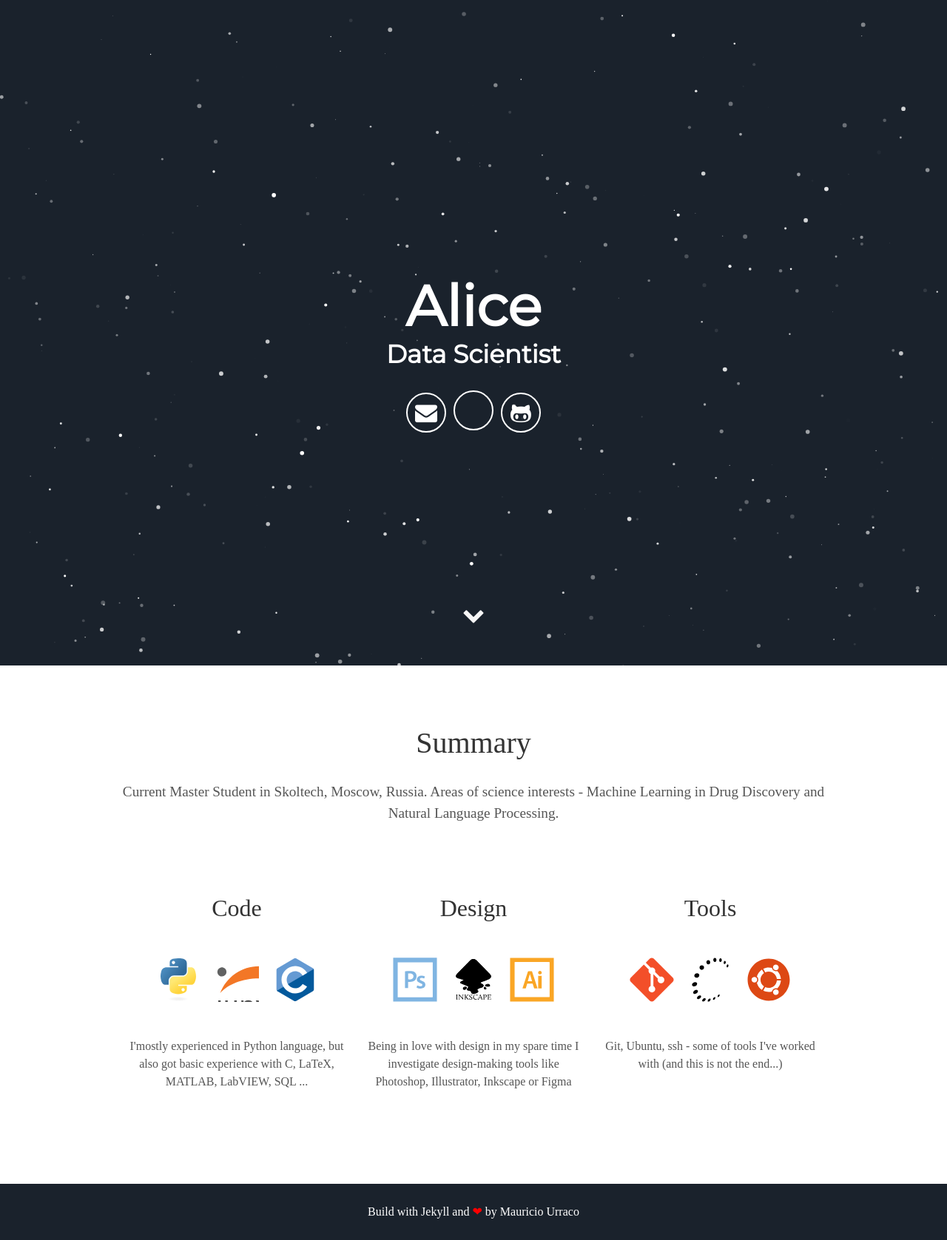
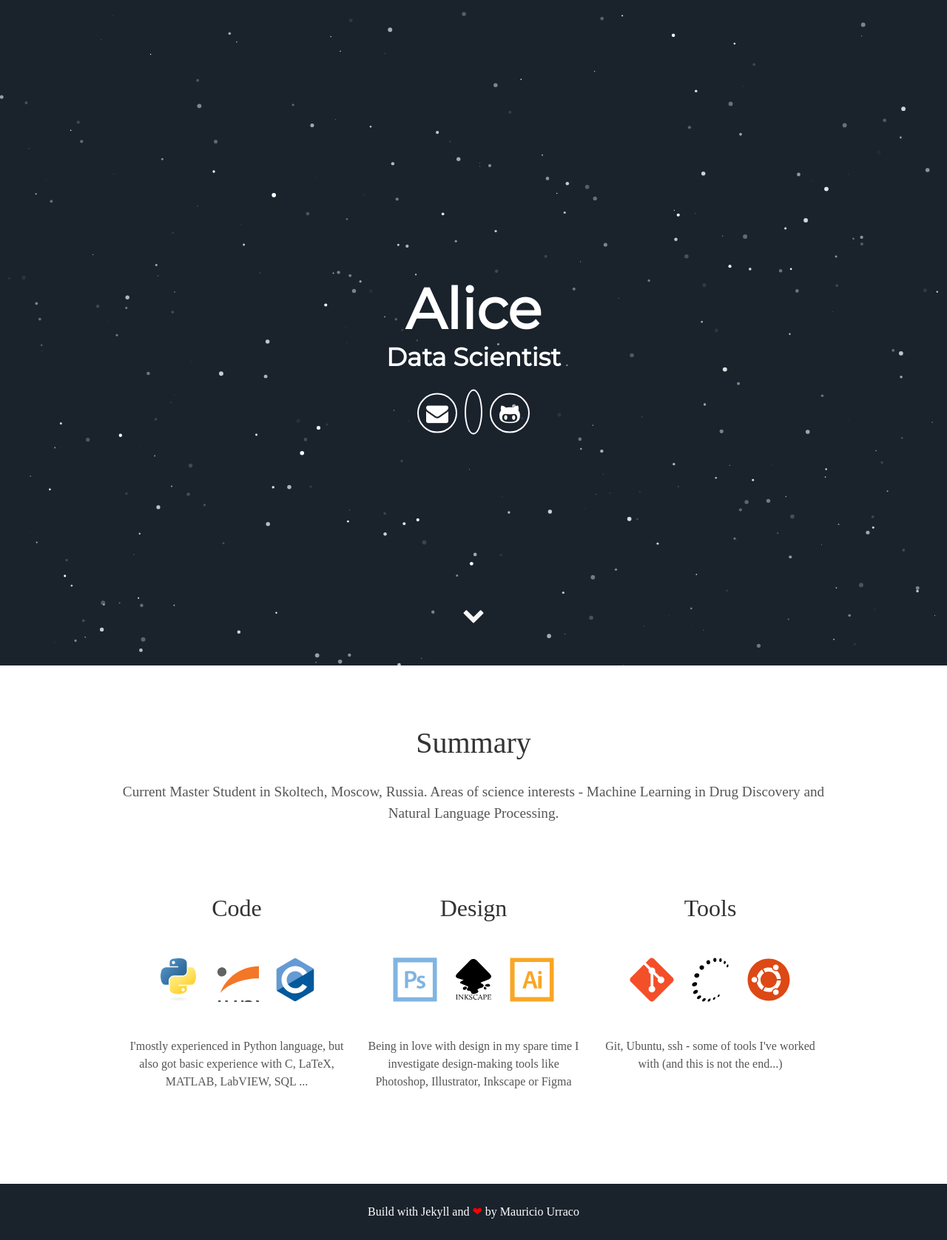
Before and after one commit to korney3/korney3.github.io, a Jekyll site: the page built from index.html, in a window 1280 px wide. Shown: the whole page at 74% size. Built offline with Jekyll 4.4.1, drawn with Linux system fonts in a browser that asks for light colours; some web fonts are replaced.

Commit message:
Update header.html

```diff
--- a/_includes/header.html
+++ b/_includes/header.html
@@ -6,7 +6,7 @@
       </h1>
       <div class="header-icons">
         <a aria-label="Send email" href="mailto:alisa.alenicheva@skoltech.ru"><i class="icon fa fa-envelope"></i></a>
-        <a aria-label="My Telegram" target="_blank" href="https://t.me/a_xyli"><i class="icon fa fa-telegram-plane" aria-hidden="true"></i></a>
+        <a aria-label="My Telegram" target="_blank" href="https://t.me/a_xyli"><i class="icon fab fa-telegram-plane" aria-hidden="true"></i></a>
         <!--
         <a aria-label="CV" href="https://t.me/a_xyli"><i class="fab fa-telegram"></i>
         <a aria-label="My Instagram" target="_blank" href="https://www.instagram.com/mauriciourraco7"><i class="icon fa fa-instagram" aria-hidden="true"></i></a>
```
